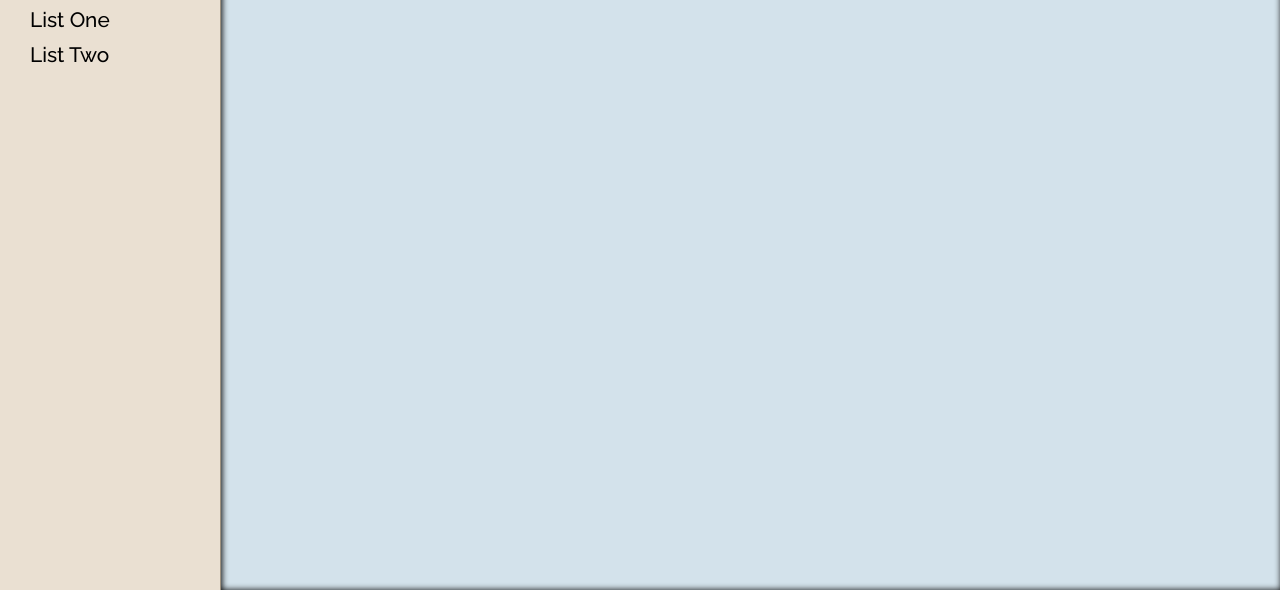
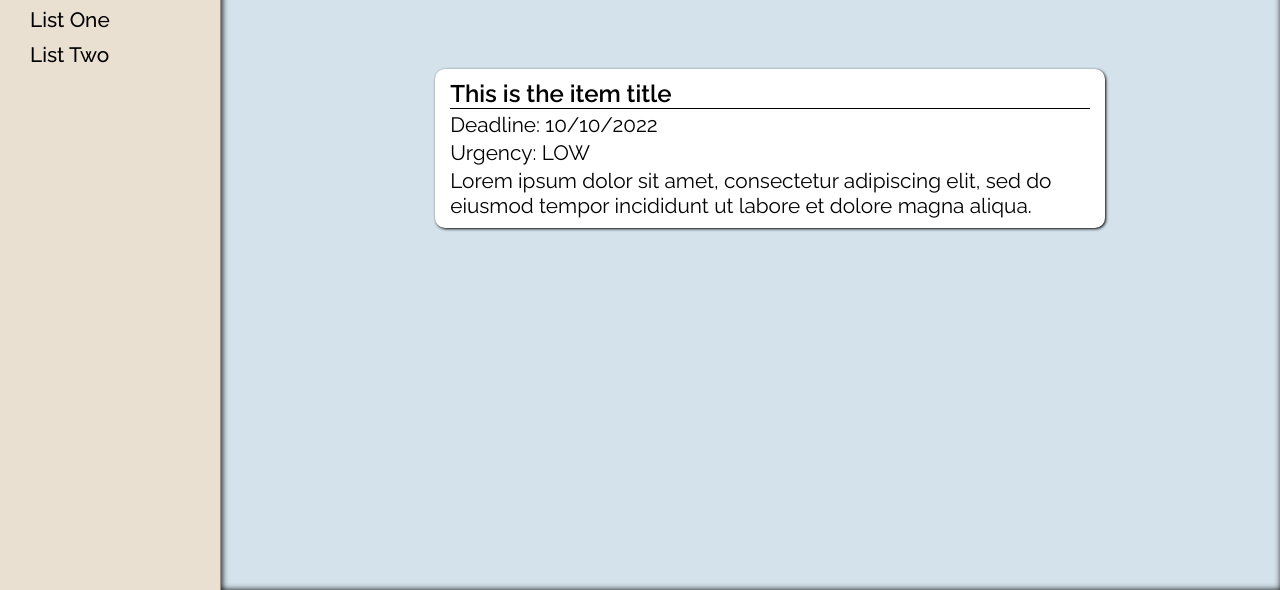
Before and after one commit to MeischkeM91/todo-pro, a website built with webpack: page dist/index.html in a window 1280 px wide. Shown: the part 251-841 px from the top of the page. Built offline with nearby package versions, Linux system fonts and the light colour scheme.

Commit message:
Added test code for item pop-out

```diff
--- a/dist/index.html
+++ b/dist/index.html
@@ -10,6 +10,13 @@
 <body id="wrapper">
     <div id="topbar" class=""></div>
     <div id="menu" class=""></div>
-    <div id="content" class=""></div>
+    <div id="content" class="">
+        <div class="todo-item-pop-container">
+            <p class="pop-item-title">This is the item title</p>
+            <p class="pop-item-due">Deadline: 10/10/2022</p>
+            <p class="pop-item-urgency">Urgency: <span class="low-urg">LOW</span></p>
+            <p class="pop-item-description">Lorem ipsum dolor sit amet, consectetur adipiscing elit, sed do eiusmod tempor incididunt ut labore et dolore magna aliqua. </p>
+        </div>
+    </div>
 </body>
 </html>
```
